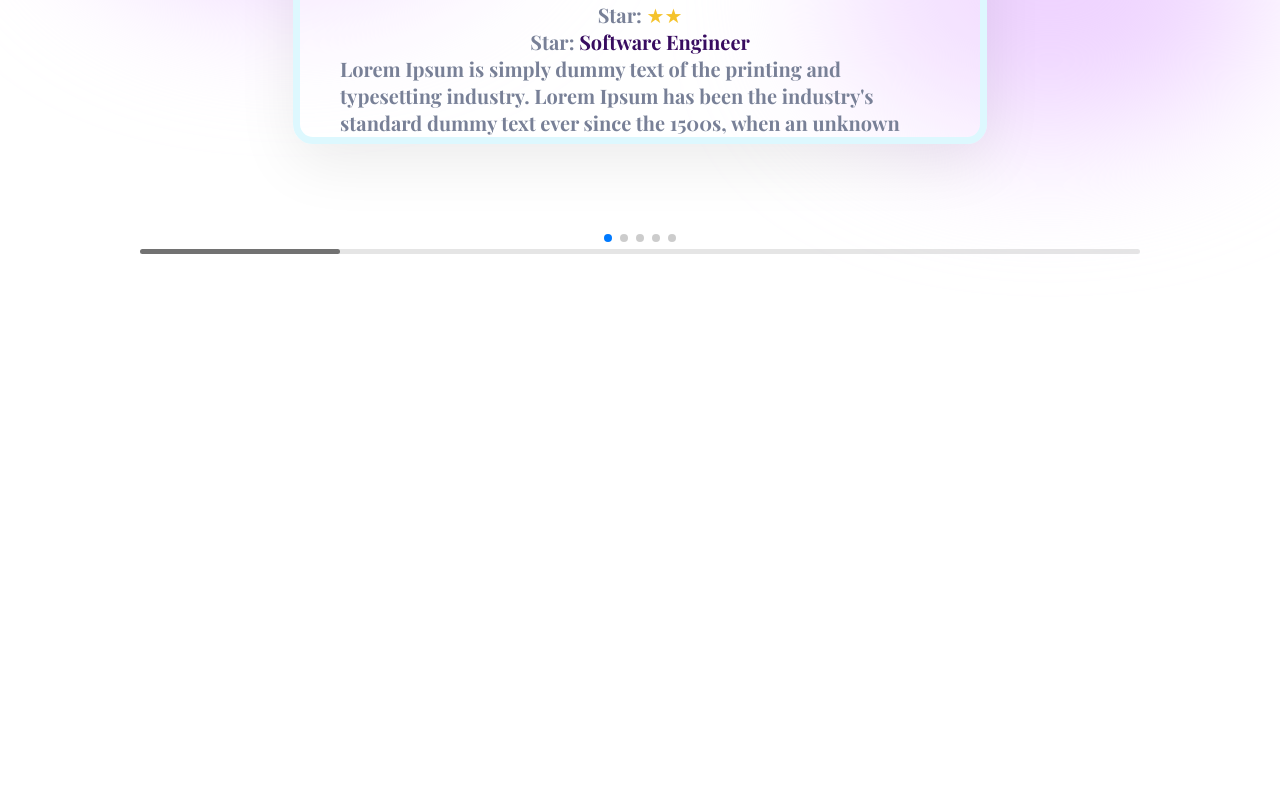
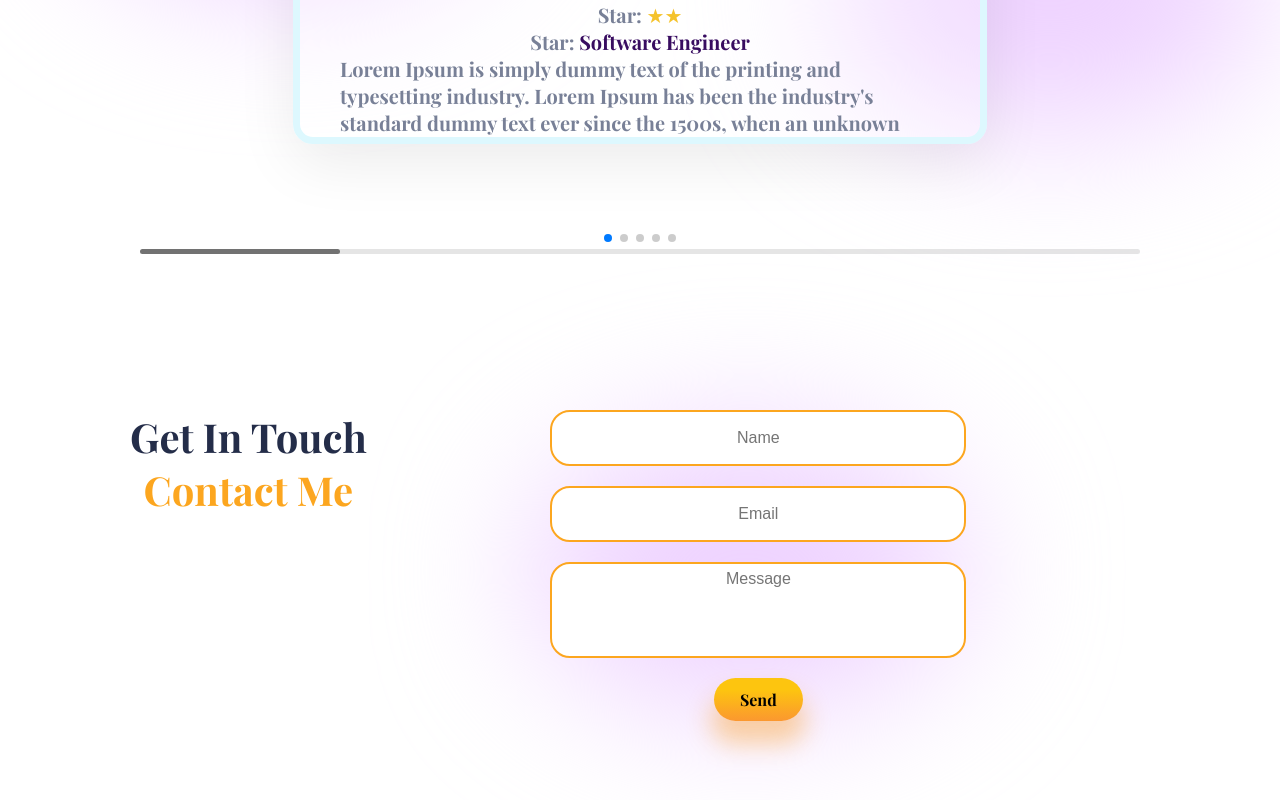
Before and after one commit to Abdulmateenchitrali/my-portfolio, a React (Create React App) app: page / in a window 1280 px wide. Shown: the part 3900-4700 px from the top of the page. Before the commit the page ends 4240 px from the top, so only its background shows below. Built offline with nearby package versions, Linux system fonts and the light colour scheme.

Commit message:
Contact Us Added

```diff
--- a/package.json
+++ b/package.json
@@ -3,9 +3,11 @@
   "version": "0.1.0",
   "private": true,
   "dependencies": {
+    "@emailjs/browser": "^3.6.2",
     "@testing-library/jest-dom": "^5.14.1",
     "@testing-library/react": "^12.0.0",
     "@testing-library/user-event": "^13.2.1",
+    "emailjs": "^4.0.0",
     "react": "^17.0.2",
     "react-dom": "^17.0.2",
     "react-scripts": "5.0.0",
--- a/src/App.js
+++ b/src/App.js
@@ -6,6 +6,7 @@ import Experience from "./components/Experience/Experience";
 import Work from "./components/Works/Work";
 import Portfolio from "./components/Portfolio/Portfolio";
 import Testimonial from "./components/Testimonials/Testimonial";
+import Contact from "./components/Contact/Contact";
 
 function App() {
   return (
@@ -17,6 +18,7 @@ function App() {
       <Work />
       <Portfolio />
       <Testimonial />
+      <Contact/>
     </div>
   );
 }
--- /dev/null
+++ b/src/components/Contact/Contact.css
@@ -0,0 +1,54 @@
+.contact-form{
+    display: flex;
+    height: 80vh;
+    margin-top: 4rem;
+    padding: 0 3rem 0 3rem;
+}
+.w-left{
+    display: flex;
+}
+.w-left span{
+    display: flex;
+    flex-direction: column;
+    align-items: center;
+    justify-content: center;
+    gap: 1rem;
+    font-size: 2rem;
+
+}
+.w-left span:nth-of-type(2){
+    color: var(--orange);
+}
+.c-right{
+    display: flex;
+    justify-content: center;
+    position: relative;
+    flex: 1;
+}
+
+.c-right > form{
+    display: flex;
+    flex-direction: column;
+    gap: 1rem;
+    align-items: center;
+}
+.c-right .user{
+    width: 20rem;
+    height: 2rem;
+    padding: 0.3rem;
+    outline: none;
+    border: 2px solid var(--orange);
+    border-radius: 20px;
+    font-size: 16px;
+    font-family: sans-serif;
+    text-align: center;
+}
+textarea{
+    height: 4rem !important;
+    resize: none;
+    vertical-align: middle;
+}
+.c-blur1{
+    top: 1rem;
+    left: 8rem;
+}
--- /dev/null
+++ b/src/components/Contact/Contact.jsx
@@ -0,0 +1,61 @@
+import './Contact.css'
+import React, { useRef, useState } from 'react';
+import emailjs from '@emailjs/browser';
+
+const Contact = () => {
+    const [done, setDone] = useState(false);
+    const [user_name, setUser] = useState("");
+    const [user_email, setEmail] = useState("");
+
+    const form = useRef();
+    const sendEmail = (e) => {
+        e.preventDefault();
+        emailjs.sendForm('service_bwae1i6', 'template_7vu7uvm', form.current, 'L2FZKD5tDbFcENWjL')
+            .then((result) => {
+                console.log(result.text);
+                setDone(true);
+                setUser("");
+                setEmail("");
+            }, (error) => {
+                console.log(error.text);
+            });
+
+    };
+    return (
+        <div className="contact-form">
+            <div className="w-left">
+                <div className="span">
+                    <span>Get In Touch</span>
+                    <span>Contact Me</span>
+                    <div className="blur s-blur1" style={{ background: "#ABF1FF94" }}></div>
+                </div>
+            </div>
+            <div className="c-right">
+                <form ref={form} onSubmit={sendEmail}>
+                    <input
+                        type="text"
+                        name='user_name'
+                        className='user'
+                        placeholder='Name'
+                        onChange={(e) => setUser(e.target.value)}
+                    />
+                    <input
+                        type="email"
+                        name='user_email'
+                        className='user'
+                        placeholder='Email'
+                        onChange={(e) => setEmail(e.target.value)}
+                    />
+                    <textarea name="message" className='user' placeholder='Message' />
+                    <input type="submit" value="Send" className='button' />
+                    <span>
+                        {done && "Thanks for contact me.. I will touch you in your mail soon!"}
+                    </span>
+                    <div className="blur c-blur1" style={{ background: "var(--purple)" }}></div>
+                </form>
+            </div>
+        </div>
+    )
+}
+
+export default Contact
--- a/src/components/Testimonials/Testimonial.jsx
+++ b/src/components/Testimonials/Testimonial.jsx
@@ -49,9 +49,9 @@ const Testimonial = () => {
     return (
         <div className="t-wrapper">
             <div className="t-heading">
-                <span>Clients always get</span> &nbsp;&nbsp;
-                <span>Exceptional Work</span>&nbsp;&nbsp;
-                <span>From me...</span>
+                <span>My Clients</span> &nbsp;&nbsp;
+                <span>Top Reviews</span>&nbsp;&nbsp;
+                <span>About me...</span>
                 <div className="blur t-blur1" style={{ background: "var(--purple)" }}></div>
                 <div className="blur t-blur2" style={{ background: "var(skyblue)" }}></div>
             </div>
@@ -59,7 +59,6 @@ const Testimonial = () => {
             <Swiper
                 modules={[Navigation, Pagination, Scrollbar, A11y]}
                 slidesPerView={1}
-                // className='portfolio-slider'
                 grabCursor={true}
                 navigation
                 pagination={{ clickable: true }}
```
Also changed, not shown: 2 other files (tests, documents, lock files or other folders).
